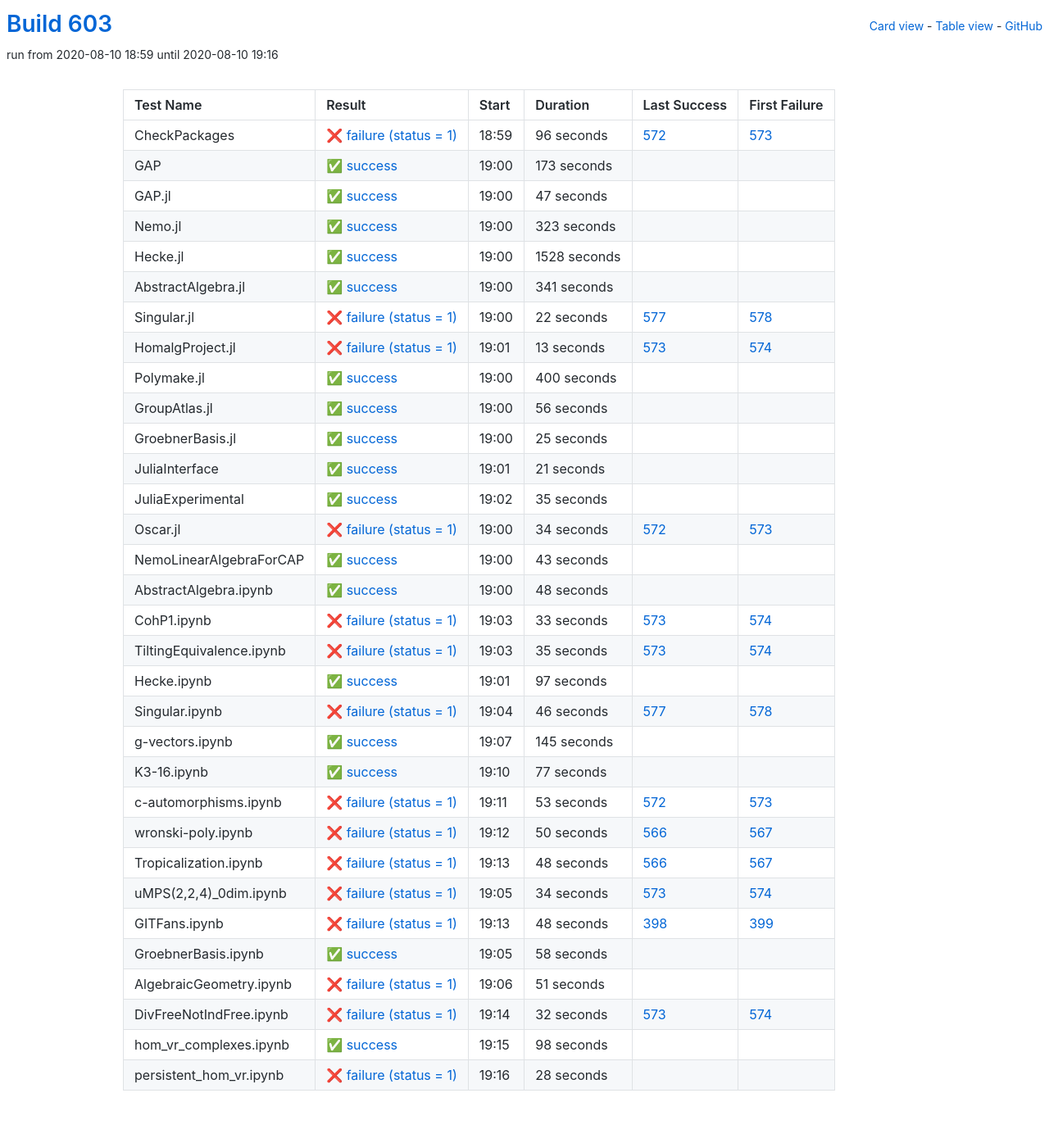
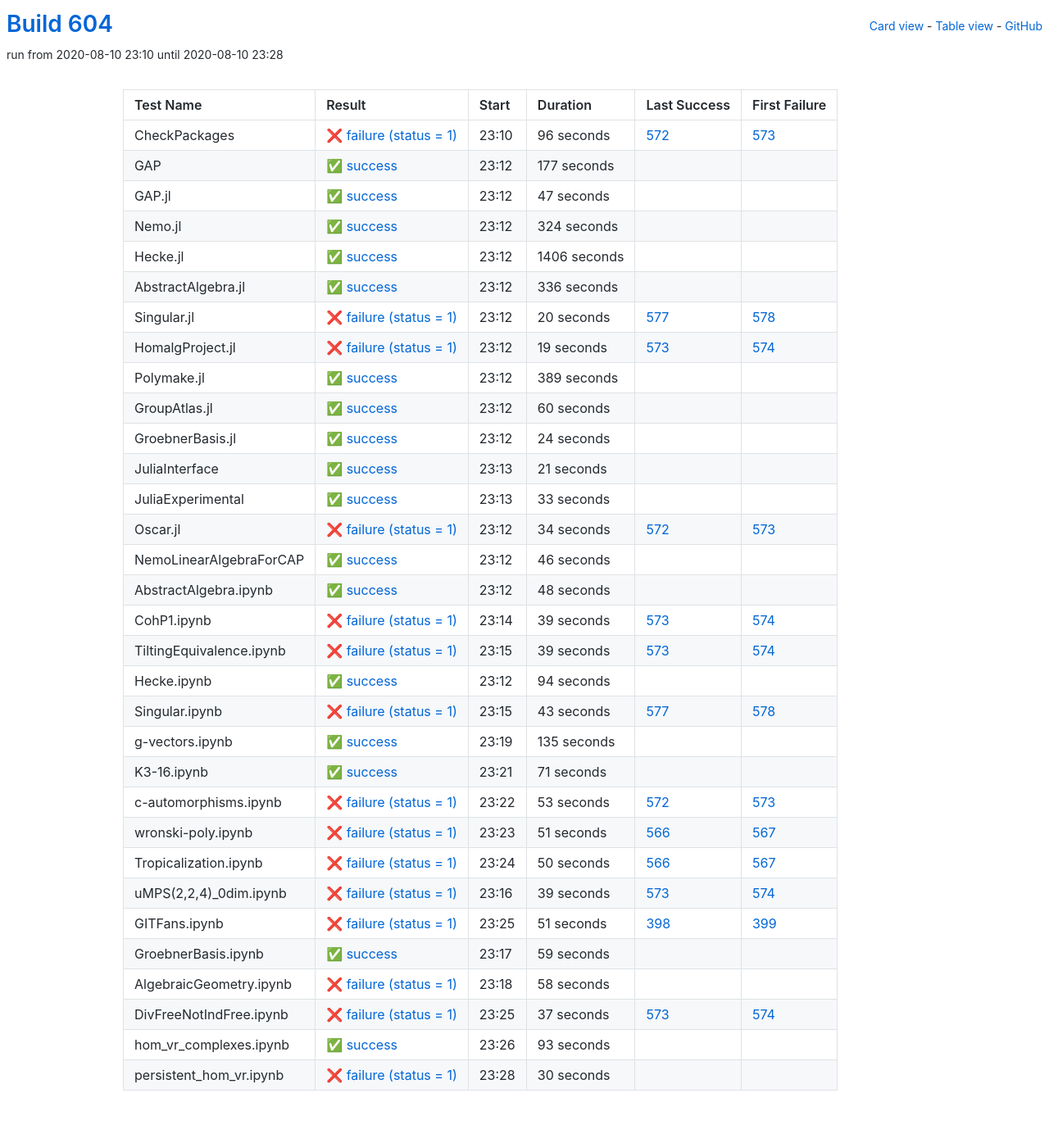
Before and after one commit to oscar-system/oscar-ci-status-stable, a Jekyll site: the page built from table.html, in a window 1280 px wide. Shown: the whole page at 82% size. Built offline with Jekyll 4.4.1, drawn with Linux system fonts in a browser that asks for light colours.

Commit message:
Build #604

```diff
--- a/_data/ci.yml
+++ b/_data/ci.yml
@@ -1,6 +1,6 @@
 ---
-build: 603
-build_url: https://oscarci.mathematik.uni-kl.de/job/oscar-stable/603/
+build: 604
+build_url: https://oscarci.mathematik.uni-kl.de/job/oscar-stable/604/
 job: oscar-stable
 organization: oscar-system
 repo: oscar-ci-status-stable
@@ -8,8 +8,8 @@ repourl: https://github.com/oscar-system/oscar-ci-status-stable
 tests:
 - name: CheckPackages
   id: checkpackages
-  log: https://oscarci.mathematik.uni-kl.de/job/oscar-stable/603/artifact/logs/build-603/CheckPackages.log
-  start: 2020-08-10 18:59
+  log: https://oscarci.mathematik.uni-kl.de/job/oscar-stable/604/artifact/logs/build-604/CheckPackages.log
+  start: 2020-08-10 23:10
   success: false
   exitcode: 1
   status: failure
@@ -20,20 +20,20 @@ tests:
   first_failure_url: https://oscarci.mathematik.uni-kl.de/job/oscar-stable/573/
 - name: GAP
   id: gap
-  log: https://oscarci.mathematik.uni-kl.de/job/oscar-stable/603/artifact/logs/build-603/GAP.log
-  start: 2020-08-10 19:00
+  log: https://oscarci.mathematik.uni-kl.de/job/oscar-stable/604/artifact/logs/build-604/GAP.log
+  start: 2020-08-10 23:12
   success: true
   exitcode: 0
   status: success
-  duration: 173
+  duration: 177
   last_success: false
   last_success_url:
   first_failure: false
   first_failure_url:
 - name: GAP.jl
   id: gap-jl
-  log: https://oscarci.mathematik.uni-kl.de/job/oscar-stable/603/artifact/logs/build-603/GAP.jl.log
-  start: 2020-08-10 19:00
+  log: https://oscarci.mathematik.uni-kl.de/job/oscar-stable/604/artifact/logs/build-604/GAP.jl.log
+  start: 2020-08-10 23:12
   success: true
   exitcode: 0
   status: success
@@ -44,104 +44,104 @@ tests:
   first_failure_url:
 - name: Nemo.jl
   id: nemo-jl
-  log: https://oscarci.mathematik.uni-kl.de/job/oscar-stable/603/artifact/logs/build-603/Nemo.jl.log
-  start: 2020-08-10 19:00
+  log: https://oscarci.mathematik.uni-kl.de/job/oscar-stable/604/artifact/logs/build-604/Nemo.jl.log
+  start: 2020-08-10 23:12
   success: true
   exitcode: 0
   status: success
-  duration: 323
+  duration: 324
   last_success: false
   last_success_url:
   first_failure: false
   first_failure_url:
 - name: Hecke.jl
   id: hecke-jl
-  log: https://oscarci.mathematik.uni-kl.de/job/oscar-stable/603/artifact/logs/build-603/Hecke.jl.log
-  start: 2020-08-10 19:00
+  log: https://oscarci.mathematik.uni-kl.de/job/oscar-stable/604/artifact/logs/build-604/Hecke.jl.log
+  start: 2020-08-10 23:12
   success: true
   exitcode: 0
   status: success
-  duration: 1528
+  duration: 1406
   last_success: false
   last_success_url:
   first_failure: false
   first_failure_url:
 - name: AbstractAlgebra.jl
   id: abstractalgebra-jl
-  log: https://oscarci.mathematik.uni-kl.de/job/oscar-stable/603/artifact/logs/build-603/AbstractAlgebra.jl.log
-  start: 2020-08-10 19:00
+  log: https://oscarci.mathematik.uni-kl.de/job/oscar-stable/604/artifact/logs/build-604/AbstractAlgebra.jl.log
+  start: 2020-08-10 23:12
   success: true
   exitcode: 0
   status: success
-  duration: 341
+  duration: 336
   last_success: false
   last_success_url:
   first_failure: false
   first_failure_url:
 - name: Singular.jl
   id: singular-jl
-  log: https://oscarci.mathematik.uni-kl.de/job/oscar-stable/603/artifact/logs/build-603/Singular.jl.log
-  start: 2020-08-10 19:00
+  log: https://oscarci.mathematik.uni-kl.de/job/oscar-stable/604/artifact/logs/build-604/Singular.jl.log
+  start: 2020-08-10 23:12
   success: false
   exitcode: 1
   status: failure
-  duration: 22
+  duration: 20
   last_success: 577
   last_success_url: https://oscarci.mathematik.uni-kl.de/job/oscar-stable/577/
   first_failure: 578
   first_failure_url: https://oscarci.mathematik.uni-kl.de/job/oscar-stable/578/
 - name: HomalgProject.jl
   id: homalgproject-jl
-  log: https://oscarci.mathematik.uni-kl.de/job/oscar-stable/603/artifact/logs/build-603/HomalgProject.jl.log
-  start: 2020-08-10 19:01
+  log: https://oscarci.mathematik.uni-kl.de/job/oscar-stable/604/artifact/logs/build-604/HomalgProject.jl.log
+  start: 2020-08-10 23:12
   success: false
   exitcode: 1
   status: failure
-  duration: 13
+  duration: 19
   last_success: 573
   last_success_url: https://oscarci.mathematik.uni-kl.de/job/oscar-stable/573/
   first_failure: 574
   first_failure_url: https://oscarci.mathematik.uni-kl.de/job/oscar-stable/574/
 - name: Polymake.jl
   id: polymake-jl
-  log: https://oscarci.mathematik.uni-kl.de/job/oscar-stable/603/artifact/logs/build-603/Polymake.jl.log
-  start: 2020-08-10 19:00
+  log: https://oscarci.mathematik.uni-kl.de/job/oscar-stable/604/artifact/logs/build-604/Polymake.jl.log
+  start: 2020-08-10 23:12
   success: true
   exitcode: 0
   status: success
-  duration: 400
+  duration: 389
   last_success: false
   last_success_url:
   first_failure: false
   first_failure_url:
 - name: GroupAtlas.jl
   id: groupatlas-jl
-  log: https://oscarci.mathematik.uni-kl.de/job/oscar-stable/603/artifact/logs/build-603/GroupAtlas.jl.log
-  start: 2020-08-10 19:00
+  log: https://oscarci.mathematik.uni-kl.de/job/oscar-stable/604/artifact/logs/build-604/GroupAtlas.jl.log
+  start: 2020-08-10 23:12
   success: true
   exitcode: 0
   status: success
-  duration: 56
+  duration: 60
   last_success: false
   last_success_url:
   first_failure: false
   first_failure_url:
 - name: GroebnerBasis.jl
   id: groebnerbasis-jl
-  log: https://oscarci.mathematik.uni-kl.de/job/oscar-stable/603/artifact/logs/build-603/GroebnerBasis.jl.log
-  start: 2020-08-10 19:00
+  log: https://oscarci.mathematik.uni-kl.de/job/oscar-stable/604/artifact/logs/build-604/GroebnerBasis.jl.log
+  start: 2020-08-10 23:12
   success: true
   exitcode: 0
   status: success
-  duration: 25
+  duration: 24
   last_success: false
   last_success_url:
   first_failure: false
   first_failure_url:
 - name: JuliaInterface
   id: juliainterface
-  log: https://oscarci.mathematik.uni-kl.de/job/oscar-stable/603/artifact/logs/build-603/JuliaInterface.log
-  start: 2020-08-10 19:01
+  log: https://oscarci.mathematik.uni-kl.de/job/oscar-stable/604/artifact/logs/build-604/JuliaInterface.log
+  start: 2020-08-10 23:13
   success: true
   exitcode: 0
   status: success
@@ -152,20 +152,20 @@ tests:
   first_failure_url:
 - name: JuliaExperimental
   id: juliaexperimental
-  log: https://oscarci.mathematik.uni-kl.de/job/oscar-stable/603/artifact/logs/build-603/JuliaExperimental.log
-  start: 2020-08-10 19:02
+  log: https://oscarci.mathematik.uni-kl.de/job/oscar-stable/604/artifact/logs/build-604/JuliaExperimental.log
+  start: 2020-08-10 23:13
   success: true
   exitcode: 0
   status: success
-  duration: 35
+  duration: 33
   last_success: false
   last_success_url:
   first_failure: false
   first_failure_url:
 - name: Oscar.jl
   id: oscar-jl
-  log: https://oscarci.mathematik.uni-kl.de/job/oscar-stable/603/artifact/logs/build-603/Oscar.jl.log
-  start: 2020-08-10 19:00
+  log: https://oscarci.mathematik.uni-kl.de/job/oscar-stable/604/artifact/logs/build-604/Oscar.jl.log
+  start: 2020-08-10 23:12
   success: false
   exitcode: 1
   status: failure
@@ -176,20 +176,20 @@ tests:
   first_failure_url: https://oscarci.mathematik.uni-kl.de/job/oscar-stable/573/
 - name: NemoLinearAlgebraForCAP
   id: nemolinearalgebraforcap
-  log: https://oscarci.mathematik.uni-kl.de/job/oscar-stable/603/artifact/logs/build-603/NemoLinearAlgebraForCAP.log
-  start: 2020-08-10 19:00
+  log: https://oscarci.mathematik.uni-kl.de/job/oscar-stable/604/artifact/logs/build-604/NemoLinearAlgebraForCAP.log
+  start: 2020-08-10 23:12
   success: true
   exitcode: 0
   status: success
-  duration: 43
+  duration: 46
   last_success: false
   last_success_url:
   first_failure: false
   first_failure_url:
 - name: AbstractAlgebra.ipynb
   id: abstractalgebra-ipynb
-  log: https://oscarci.mathematik.uni-kl.de/job/oscar-stable/603/artifact/logs/build-603/AbstractAlgebra.ipynb.log
-  start: 2020-08-10 19:00
+  log: https://oscarci.mathematik.uni-kl.de/job/oscar-stable/604/artifact/logs/build-604/AbstractAlgebra.ipynb.log
+  start: 2020-08-10 23:12
   success: true
   exitcode: 0
   status: success
@@ -200,80 +200,80 @@ tests:
   first_failure_url:
 - name: CohP1.ipynb
   id: cohp1-ipynb
-  log: https://oscarci.mathematik.uni-kl.de/job/oscar-stable/603/artifact/logs/build-603/CohP1.ipynb.log
-  start: 2020-08-10 19:03
+  log: https://oscarci.mathematik.uni-kl.de/job/oscar-stable/604/artifact/logs/build-604/CohP1.ipynb.log
+  start: 2020-08-10 23:14
   success: false
   exitcode: 1
   status: failure
-  duration: 33
+  duration: 39
   last_success: 573
   last_success_url: https://oscarci.mathematik.uni-kl.de/job/oscar-stable/573/
   first_failure: 574
   first_failure_url: https://oscarci.mathematik.uni-kl.de/job/oscar-stable/574/
 - name: TiltingEquivalence.ipynb
   id: tiltingequivalence-ipynb
-  log: https://oscarci.mathematik.uni-kl.de/job/oscar-stable/603/artifact/logs/build-603/TiltingEquivalence.ipynb.log
-  start: 2020-08-10 19:03
+  log: https://oscarci.mathematik.uni-kl.de/job/oscar-stable/604/artifact/logs/build-604/TiltingEquivalence.ipynb.log
+  start: 2020-08-10 23:15
   success: false
   exitcode: 1
   status: failure
-  duration: 35
+  duration: 39
   last_success: 573
   last_success_url: https://oscarci.mathematik.uni-kl.de/job/oscar-stable/573/
   first_failure: 574
   first_failure_url: https://oscarci.mathematik.uni-kl.de/job/oscar-stable/574/
 - name: Hecke.ipynb
   id: hecke-ipynb
-  log: https://oscarci.mathematik.uni-kl.de/job/oscar-stable/603/artifact/logs/build-603/Hecke.ipynb.log
-  start: 2020-08-10 19:01
+  log: https://oscarci.mathematik.uni-kl.de/job/oscar-stable/604/artifact/logs/build-604/Hecke.ipynb.log
+  start: 2020-08-10 23:12
   success: true
   exitcode: 0
   status: success
-  duration: 97
+  duration: 94
   last_success: false
   last_success_url:
   first_failure: false
   first_failure_url:
 - name: Singular.ipynb
   id: singular-ipynb
-  log: https://oscarci.mathematik.uni-kl.de/job/oscar-stable/603/artifact/logs/build-603/Singular.ipynb.log
-  start: 2020-08-10 19:04
+  log: https://oscarci.mathematik.uni-kl.de/job/oscar-stable/604/artifact/logs/build-604/Singular.ipynb.log
+  start: 2020-08-10 23:15
   success: false
   exitcode: 1
   status: failure
-  duration: 46
+  duration: 43
   last_success: 577
   last_success_url: https://oscarci.mathematik.uni-kl.de/job/oscar-stable/577/
   first_failure: 578
   first_failure_url: https://oscarci.mathematik.uni-kl.de/job/oscar-stable/578/
 - name: g-vectors.ipynb
   id: g-vectors-ipynb
-  log: https://oscarci.mathematik.uni-kl.de/job/oscar-stable/603/artifact/logs/build-603/g-vectors.ipynb.log
-  start: 2020-08-10 19:07
+  log: https://oscarci.mathematik.uni-kl.de/job/oscar-stable/604/artifact/logs/build-604/g-vectors.ipynb.log
+  start: 2020-08-10 23:19
   success: true
   exitcode: 0
   status: success
-  duration: 145
+  duration: 135
   last_success: false
   last_success_url:
   first_failure: false
   first_failure_url:
 - name: K3-16.ipynb
   id: k3-16-ipynb
-  log: https://oscarci.mathematik.uni-kl.de/job/oscar-stable/603/artifact/logs/build-603/K3-16.ipynb.log
-  start: 2020-08-10 19:10
+  log: https://oscarci.mathematik.uni-kl.de/job/oscar-stable/604/artifact/logs/build-604/K3-16.ipynb.log
+  start: 2020-08-10 23:21
   success: true
   exitcode: 0
   status: success
-  duration: 77
+  duration: 71
   last_success: false
   last_success_url:
   first_failure: false
   first_failure_url:
 - name: c-automorphisms.ipynb
   id: c-automorphisms-ipynb
-  log: https://oscarci.mathematik.uni-kl.de/job/oscar-stable/603/artifact/logs/build-603/c-automorphisms.ipynb.log
-  start: 2020-08-10 19:11
+  log: https://oscarci.mathematik.uni-kl.de/job/oscar-stable/604/artifact/logs/build-604/c-automorphisms.ipynb.log
+  start: 2020-08-10 23:22
   success: false
   exitcode: 1
   status: failure
@@ -284,8 +284,20 @@ tests:
   first_failure_url: https://oscarci.mathematik.uni-kl.de/job/oscar-stable/573/
 - name: wronski-poly.ipynb
   id: wronski-poly-ipynb
-  log: https://oscarci.mathematik.uni-kl.de/job/oscar-stable/603/artifact/logs/build-603/wronski-poly.ipynb.log
-  start: 2020-08-10 19:12
+  log: https://oscarci.mathematik.uni-kl.de/job/oscar-stable/604/artifact/logs/build-604/wronski-poly.ipynb.log
+  start: 2020-08-10 23:23
+  success: false
+  exitcode: 1
+  status: failure
+  duration: 51
+  last_success: 566
+  last_success_url: https://oscarci.mathematik.uni-kl.de/job/oscar-stable/566/
+  first_failure: 567
+  first_failure_url: https://oscarci.mathematik.uni-kl.de/job/oscar-stable/567/
+- name: Tropicalization.ipynb
+  id: tropicalization-ipynb
+  log: https://oscarci.mathematik.uni-kl.de/job/oscar-stable/604/artifact/logs/build-604/Tropicalization.ipynb.log
+  start: 2020-08-10 23:24
   success: false
   exitcode: 1
   status: failure
@@ -294,98 +306,86 @@ tests:
   last_success_url: https://oscarci.mathematik.uni-kl.de/job/oscar-stable/566/
   first_failure: 567
   first_failure_url: https://oscarci.mathematik.uni-kl.de/job/oscar-stable/567/
-- name: Tropicalization.ipynb
-  id: tropicalization-ipynb
-  log: https://oscarci.mathematik.uni-kl.de/job/oscar-stable/603/artifact/logs/build-603/Tropicalization.ipynb.log
-  start: 2020-08-10 19:13
+- name: uMPS(2,2,4)_0dim.ipynb
+  id: umps-2-2-4-0dim-ipynb
+  log: https://oscarci.mathematik.uni-kl.de/job/oscar-stable/604/artifact/logs/build-604/uMPS-2-2-4-_0dim.ipynb.log
+  start: 2020-08-10 23:16
   success: false
   exitcode: 1
   status: failure
-  duration: 48
-  last_success: 566
-  last_success_url: https://oscarci.mathematik.uni-kl.de/job/oscar-stable/566/
-  first_failure: 567
-  first_failure_url: https://oscarci.mathematik.uni-kl.de/job/oscar-stable/567/
-- name: uMPS(2,2,4)_0dim.ipynb
-  id: umps-2-2-4-0dim-ipynb
-  log: https://oscarci.mathematik.uni-kl.de/job/oscar-stable/603/artifact/logs/build-603/uMPS-2-2-4-_0dim.ipynb.log
-  start: 2020-08-10 19:05
-  success: false
-  exitcode: 1
-  status: failure
-  duration: 34
+  duration: 39
   last_success: 573
   last_success_url: https://oscarci.mathematik.uni-kl.de/job/oscar-stable/573/
   first_failure: 574
   first_failure_url: https://oscarci.mathematik.uni-kl.de/job/oscar-stable/574/
 - name: GITFans.ipynb
   id: gitfans-ipynb
-  log: https://oscarci.mathematik.uni-kl.de/job/oscar-stable/603/artifact/logs/build-603/GITFans.ipynb.log
-  start: 2020-08-10 19:13
+  log: https://oscarci.mathematik.uni-kl.de/job/oscar-stable/604/artifact/logs/build-604/GITFans.ipynb.log
+  start: 2020-08-10 23:25
   success: false
   exitcode: 1
   status: failure
-  duration: 48
+  duration: 51
   last_success: 398
   last_success_url: https://oscarci.mathematik.uni-kl.de/job/oscar-stable/398/
   first_failure: 399
   first_failure_url: https://oscarci.mathematik.uni-kl.de/job/oscar-stable/399/
 - name: GroebnerBasis.ipynb
   id: groebnerbasis-ipynb
-  log: https://oscarci.mathematik.uni-kl.de/job/oscar-stable/603/artifact/logs/build-603/GroebnerBasis.ipynb.log
-  start: 2020-08-10 19:05
+  log: https://oscarci.mathematik.uni-kl.de/job/oscar-stable/604/artifact/logs/build-604/GroebnerBasis.ipynb.log
+  start: 2020-08-10 23:17
   success: true
   exitcode: 0
   status: success
-  duration: 58
+  duration: 59
   last_success: false
   last_success_url:
   first_failure: false
   first_failure_url:
 - name: AlgebraicGeometry.ipynb
   id: algebraicgeometry-ipynb
-  log: https://oscarci.mathematik.uni-kl.de/job/oscar-stable/603/artifact/logs/build-603/AlgebraicGeometry.ipynb.log
-  start: 2020-08-10 19:06
+  log: https://oscarci.mathematik.uni-kl.de/job/oscar-stable/604/artifact/logs/build-604/AlgebraicGeometry.ipynb.log
+  start: 2020-08-10 23:18
   success: false
   exitcode: 1
   status: failure
-  duration: 51
+  duration: 58
   last_success: false
   last_success_url:
   first_failure: false
   first_failure_url:
 - name: DivFreeNotIndFree.ipynb
   id: divfreenotindfree-ipynb
-  log: https://oscarci.mathematik.uni-kl.de/job/oscar-stable/603/artifact/logs/build-603/DivFreeNotIndFree.ipynb.log
-  start: 2020-08-10 19:14
+  log: https://oscarci.mathematik.uni-kl.de/job/oscar-stable/604/artifact/logs/build-604/DivFreeNotIndFree.ipynb.log
+  start: 2020-08-10 23:25
   success: false
   exitcode: 1
   status: failure
-  duration: 32
+  duration: 37
   last_success: 573
   last_success_url: https://oscarci.mathematik.uni-kl.de/job/oscar-stable/573/
   first_failure: 574
   first_failure_url: https://oscarci.mathematik.uni-kl.de/job/oscar-stable/574/
 - name: hom_vr_complexes.ipynb
   id: hom-vr-complexes-ipynb
-  log: https://oscarci.mathematik.uni-kl.de/job/oscar-stable/603/artifact/logs/build-603/hom_vr_complexes.ipynb.log
-  start: 2020-08-10 19:15
+  log: https://oscarci.mathematik.uni-kl.de/job/oscar-stable/604/artifact/logs/build-604/hom_vr_complexes.ipynb.log
+  start: 2020-08-10 23:26
   success: true
   exitcode: 0
   status: success
-  duration: 98
+  duration: 93
   last_success: false
   last_success_url:
   first_failure: false
   first_failure_url:
 - name: persistent_hom_vr.ipynb
   id: persistent-hom-vr-ipynb
-  log: https://oscarci.mathematik.uni-kl.de/job/oscar-stable/603/artifact/logs/build-603/persistent_hom_vr.ipynb.log
-  start: 2020-08-10 19:16
+  log: https://oscarci.mathematik.uni-kl.de/job/oscar-stable/604/artifact/logs/build-604/persistent_hom_vr.ipynb.log
+  start: 2020-08-10 23:28
   success: false
   exitcode: 1
   status: failure
-  duration: 28
+  duration: 30
   last_success: false
   last_success_url:
   first_failure: false
```
Also changed, not shown: README.md.
